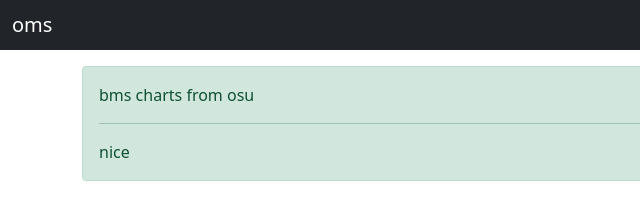
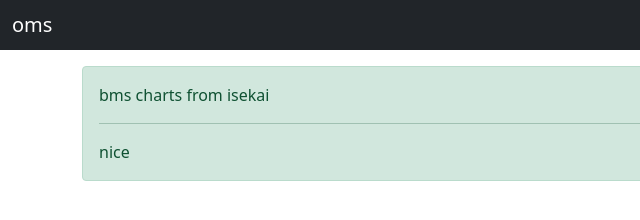
Before and after one commit to sateliera/oms, a plain HTML site: page index.html in a window 1280 px wide. Shown: the full height of the page, 0-640 px from the left. Drawn offline with nearby package versions, Linux system fonts and the light colour scheme; no server answers.

Commit message:
Update index.html

```diff
--- a/index.html
+++ b/index.html
@@ -27,7 +27,7 @@
     <div class="container">
 
         <div class="alert alert-success mb-3" role="alert">
-            <p>bms charts from osu</p>
+            <p>bms charts from isekai</p>
             <p></p>
             <hr>
             <p class="mb-0">nice</p>
```
